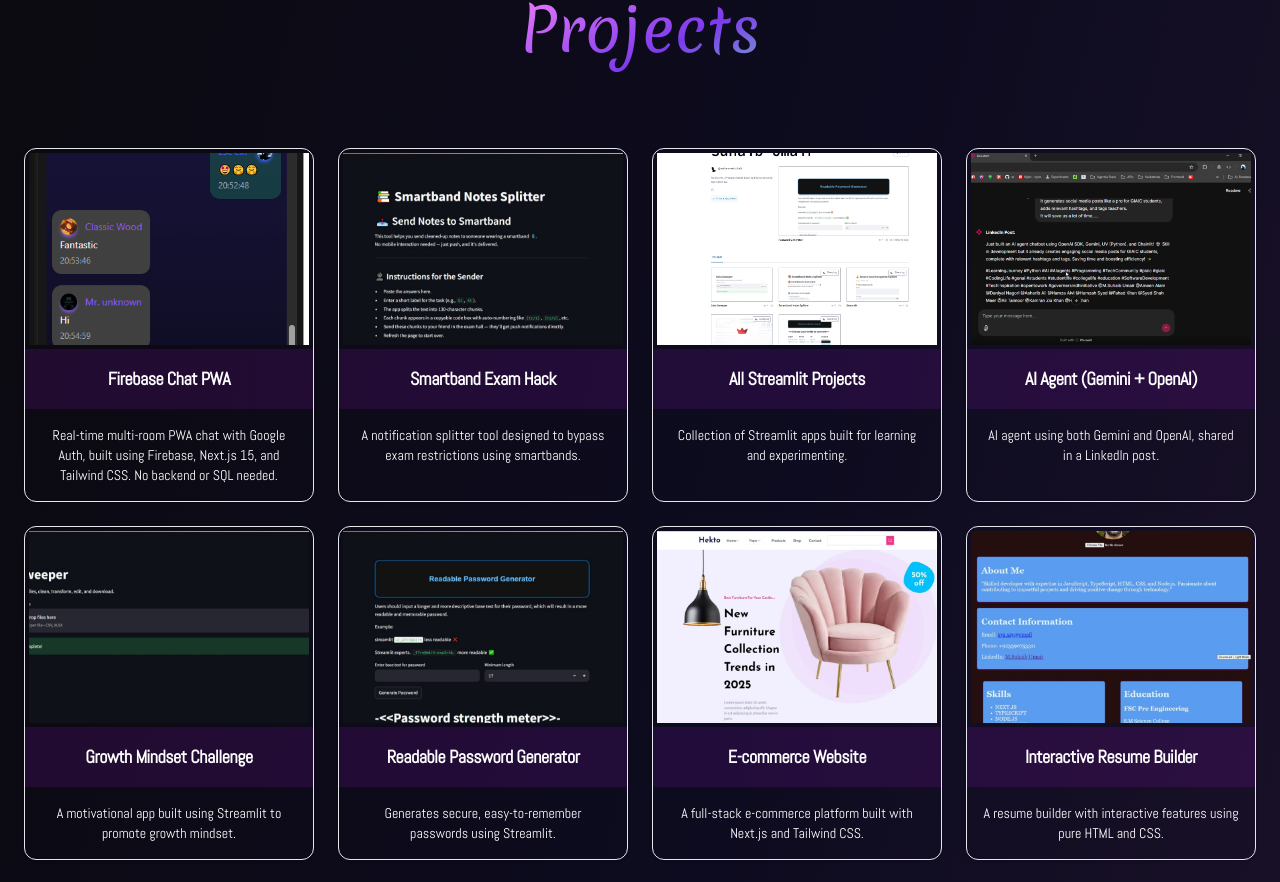
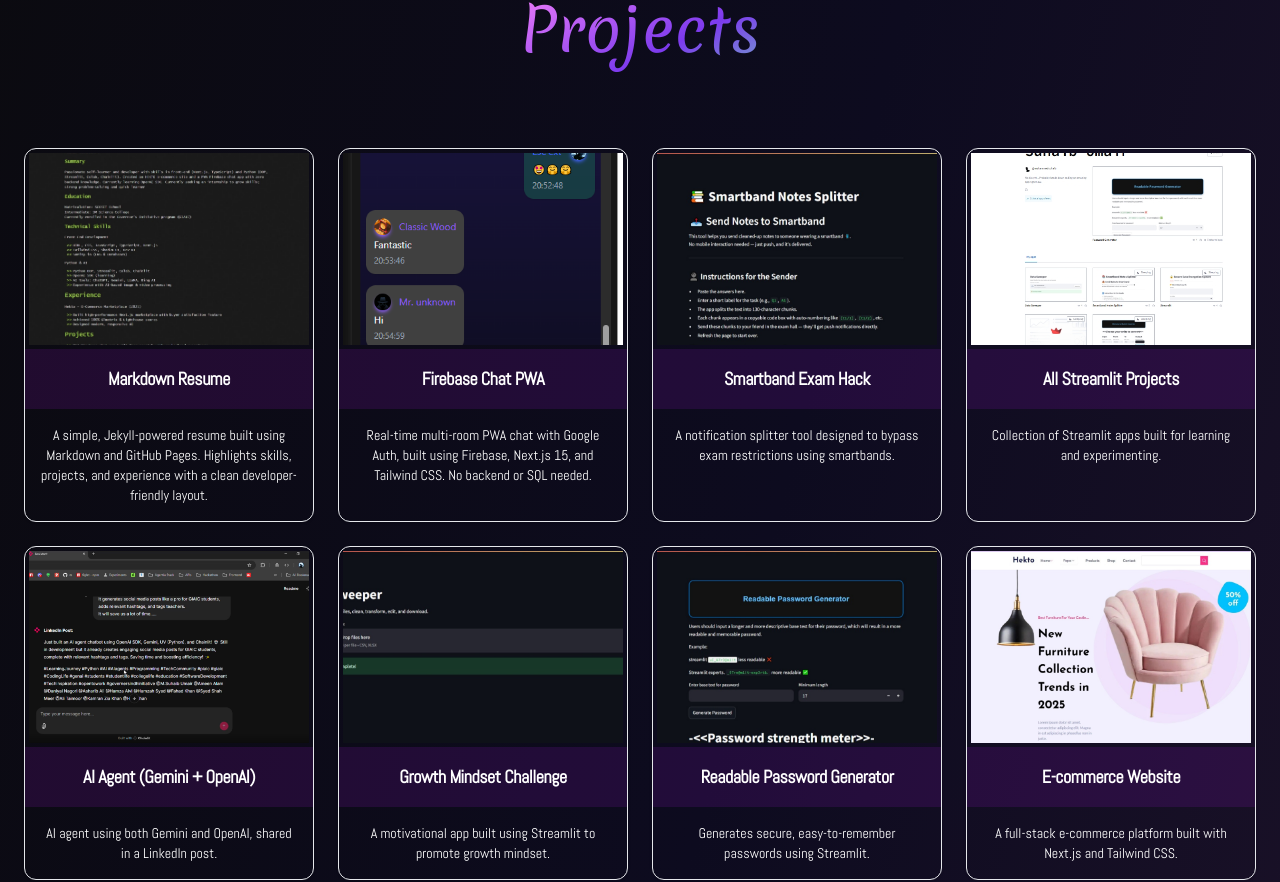
Before and after one commit to MuhammedSuhaib/InternIntelligence_Portfolio, a Next.js app: page / in a window 1280 px wide. Shown: the part 1506-2388 px from the top of the page. Built offline with nearby package versions, Linux system fonts and the light colour scheme; what @midudev/tailwind-animations would draw is missing.

Commit message:
.md Resume

```diff
--- a/components/Projects.tsx
+++ b/components/Projects.tsx
@@ -10,6 +10,7 @@ import { Merienda } from "next/font/google";
 const merienda = Merienda({ subsets: ["latin"], weight: ["400", "700"] });
 
 const projects = [
+  { link: `https://muhammedsuhaib.github.io/markdownResume/`, title: "Markdown Resume", description: "A simple, Jekyll-powered resume built using Markdown and GitHub Pages. Highlights skills, projects, and experience with a clean developer-friendly layout.", image: "/MuhammedResume.jpeg" },
   { link: `https://cyberdevs.netlify.app/`, title: "Firebase Chat PWA ", description: "Real-time multi-room PWA chat with Google Auth, built using Firebase, Next.js 15, and Tailwind CSS. No backend or SQL needed.", image: "/cyber.png" },
   { link: `https://push-notifcation-splitter.streamlit.app`, title: "Smartband Exam Hack", description: "A notification splitter tool designed to bypass exam restrictions using smartbands.", image: "/smartband.jpeg" },
   { link: `https://share.streamlit.io/user/muhammedsuhaib`, title: "All Streamlit Projects", description: "Collection of Streamlit apps built for learning and experimenting.", image: "/streamlit.jpeg" },
@@ -32,7 +33,7 @@ const projects = [
   { link: `https://next-js-page-routing.vercel.app/`, title: "Next.js Hot Reload Demo", description: "A project demonstrating Next.js Hot Reload feature.", image: "/hotReload.png" },
   { link: `https://hackathon-milestone-1-2-three.vercel.app/`, title: "static Resume Builder", description: "A static resume  using pure HTML and CSS.", image: "/plain.png" },
   // CLI
-  {link: `https://github.com/MuhammedSuhaib/uvpy/blob/master/atm.py`, title: "OOP Python CLI ATM",description: "An OOP-based terminal tool using uv for fast package management, styled with pyfiglet and colorama.",image: "/opp_atm.png"},
+  { link: `https://github.com/MuhammedSuhaib/uvpy/blob/master/atm.py`, title: "OOP Python CLI ATM", description: "An OOP-based terminal tool using uv for fast package management, styled with pyfiglet and colorama.", image: "/opp_atm.png" },
   { link: `https://github.com/MuhammedSuhaib/stickman_animation/blob/main/animated_stickman.bat`, title: "Stickman Animation", description: "A short 5–10s batch script animation made for fun during Ramazan.", image: "/stickman.png" },
   { link: `https://www.linkedin.com/posts/suhaib1_activity-7238076836780343296-H6YC?utm_source=social_share_send&utm_medium=member_desktop_web`, title: "CLI Ghost Image", description: "Displays a ghost image in the terminal using Chalk and animations.", image: "/ghoost.jpg" },
   { link: `https://github.com/MuhammedSuhaib/Fast-Quiz`, title: "CLI Quiz App", description: "A CLI-based quiz app built with TypeScript, Inquirer, and Chalk.", image: "/Quiz.jpg" },
```
Also changed, not shown: public/MuhammedResume.jpeg (added).
